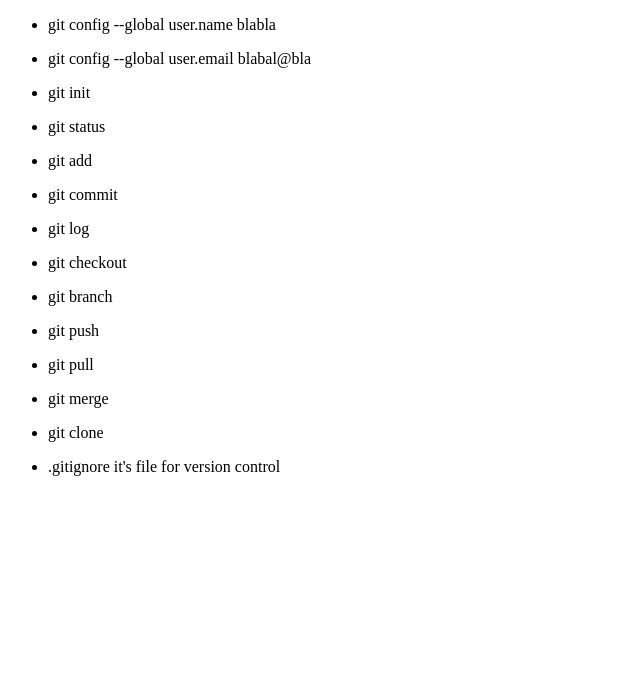
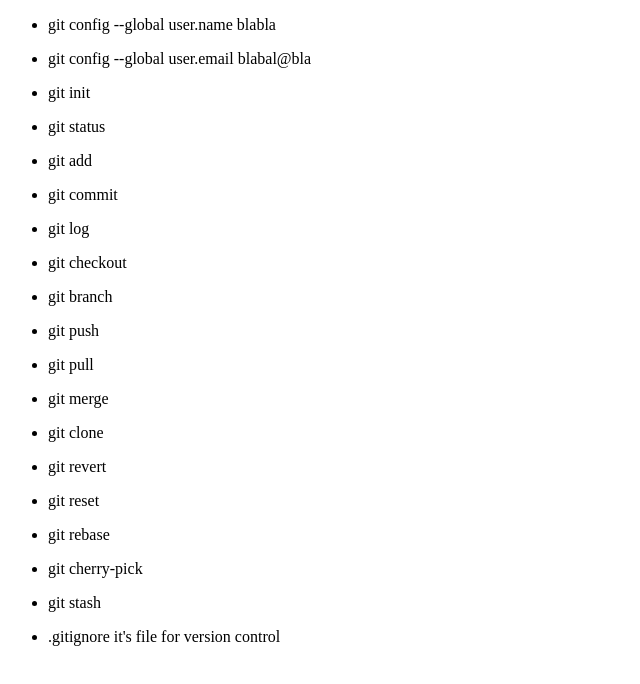
Before and after one commit to ruslan-golinskiy/cursor_homework, a plain HTML site: page test_homework/index.html in a window 1280 px wide. Shown: the whole page, without its empty margins (0-640 px from the left). Drawn offline with Linux system fonts and the light colour scheme.

Commit message:
advanced hm

```diff
--- a/test_homework/index.html
+++ b/test_homework/index.html
@@ -21,6 +21,11 @@
     <li><p>git pull</li></p>
     <li><p>git merge</li></p>
     <li><p>git clone</li></p>
+    <li><p>git revert</li></p>
+    <li><p>git reset</li></p>
+    <li><p>git rebase</li></p>
+    <li><p>git cherry-pick</li></p>
+    <li><p>git stash</li></p>
     <li><p>.gitignore it's file for version control</li></p>
     </ul>
             <script src="./test.js"></script>
```
